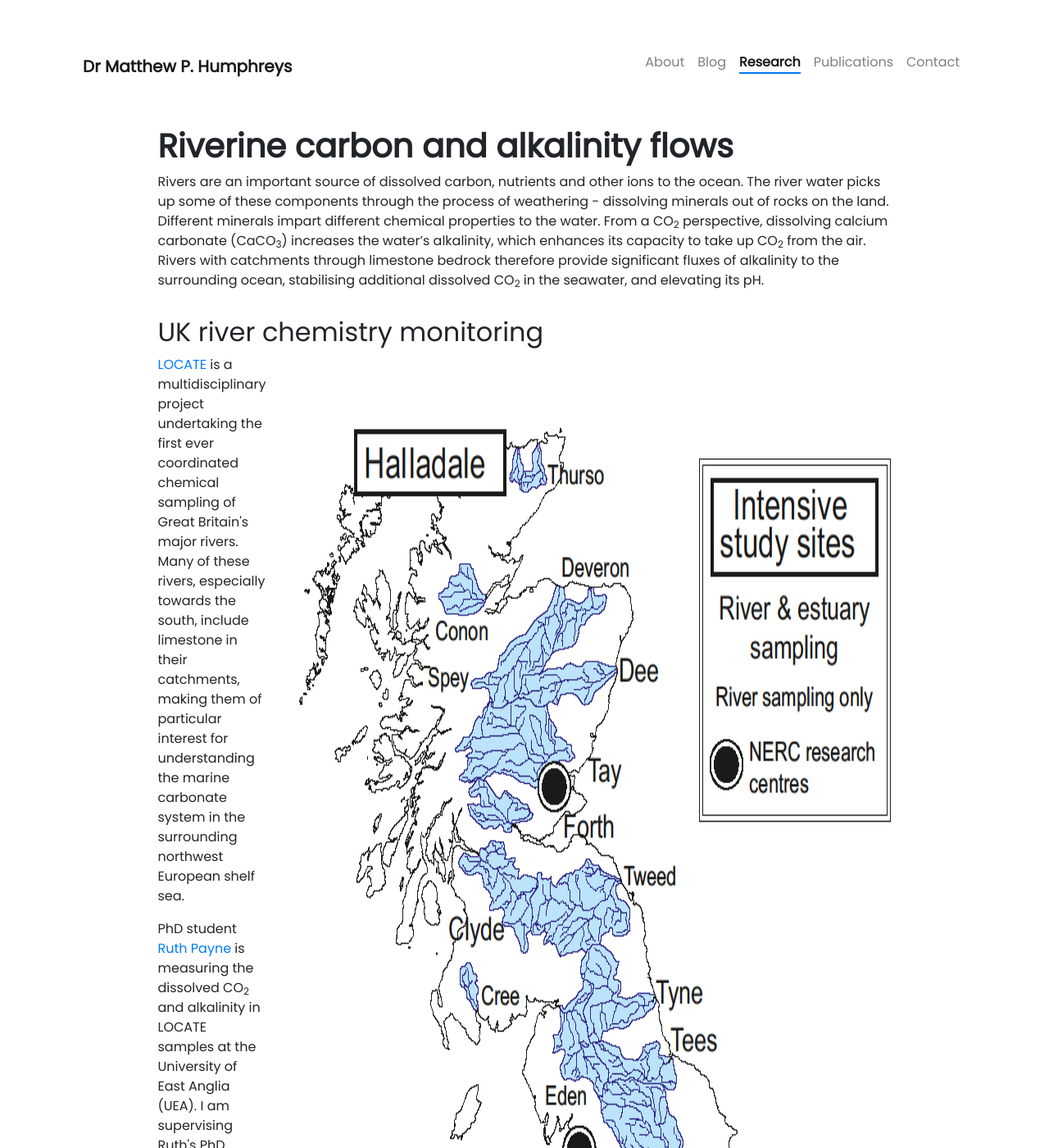
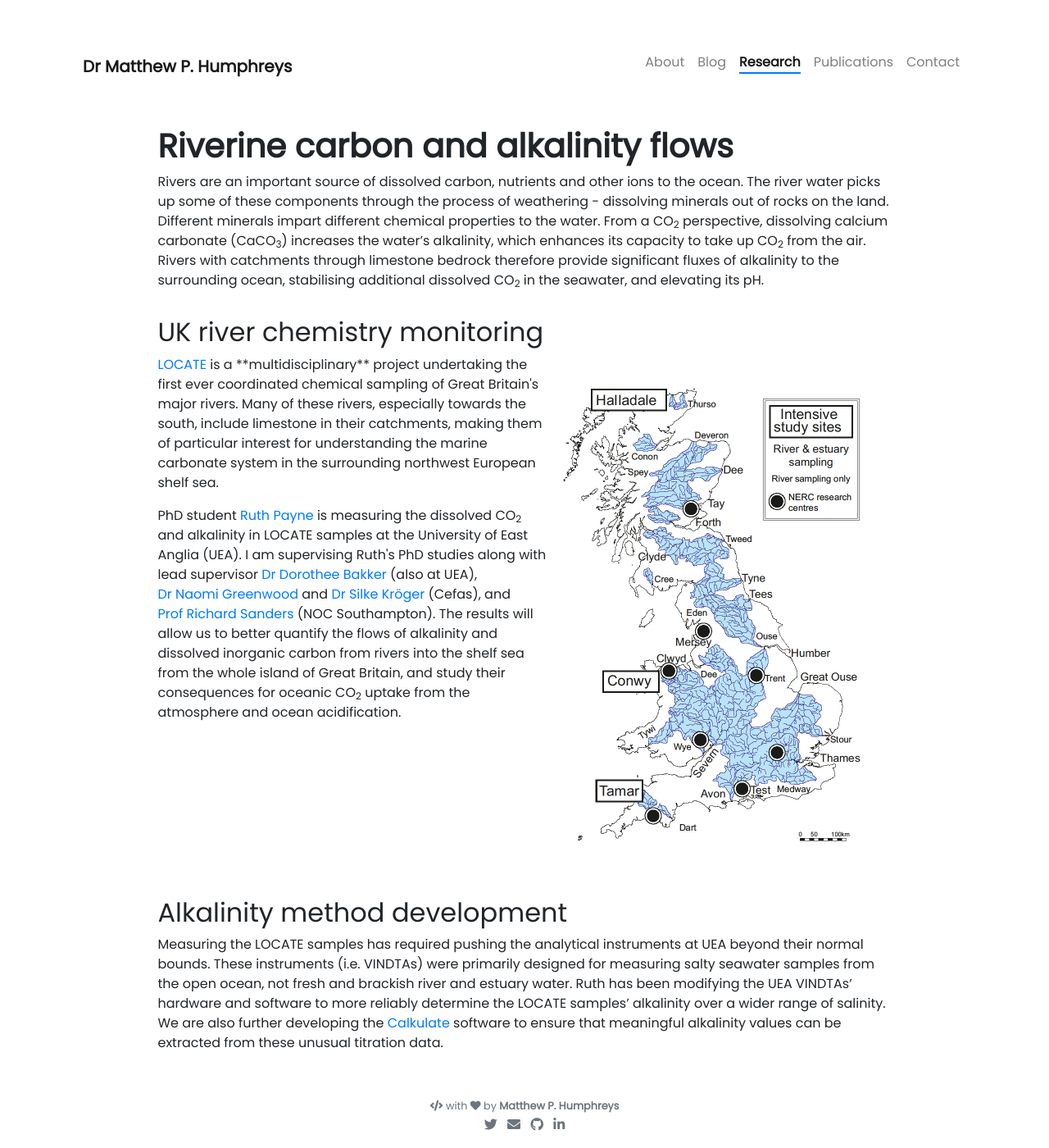
Before and after one commit to mvdh7/mvdh7.github.io, a Jekyll site: the page built from _projects/350-locate.md, in a window 1280 px wide and 1400 px high. Shown: the whole window at 82% size. Built offline with Jekyll 4.4.1, drawn with Linux system fonts in a browser that asks for light colours; nearby versions of some CDN libraries; comment, search, counter and statistics services are not loaded.

Commit message:
half size

```diff
--- a/_projects/350-locate.md
+++ b/_projects/350-locate.md
@@ -17,12 +17,12 @@
 <div style="display:flex">
 
 <div>
-<p><a href="http://locate.ac.uk/">LOCATE</a> is a multidisciplinary project undertaking the first ever coordinated chemical sampling of Great Britain's major rivers. Many of these rivers, especially towards the south, include limestone in their catchments, making them of particular interest for understanding the marine carbonate system in the surrounding northwest European shelf sea.</p>
+<p><a href="http://locate.ac.uk/">LOCATE</a> is a **multidisciplinary** project undertaking the first ever coordinated chemical sampling of Great Britain's major rivers. Many of these rivers, especially towards the south, include limestone in their catchments, making them of particular interest for understanding the marine carbonate system in the surrounding northwest European shelf sea.</p>
 
 <p>PhD student <a href="https://people.uea.ac.uk/ruth_s_payne">Ruth Payne</a> is measuring the dissolved CO<sub>2</sub> and alkalinity in LOCATE samples at the University of East Anglia (UEA). I am supervising Ruth's PhD studies along with lead supervisor <a href="https://people.uea.ac.uk/d_bakker">Dr Dorothee Bakker</a> (also at UEA), <a href="https://people.uea.ac.uk/n_greenwood">Dr Naomi Greenwood</a> and <a href="https://www.cefas.co.uk/about-us/people/dr-silke-kroeger/">Dr Silke Kröger</a> (Cefas), and <a href="https://noc.ac.uk/people/rics">Prof Richard Sanders</a> (NOC Southampton). The results will allow us to better quantify the flows of alkalinity and dissolved inorganic carbon from rivers into the shelf sea from the whole island of Great Britain, and study their consequences for oceanic CO<sub>2</sub> uptake from the atmosphere and ocean acidification.</p>
 </div>
 
-<img src="https://raw.githubusercontent.com/mvdh7/mvdh7.github.io/master/images/locate.png" alt="Map of UK river catchments investigated by the LOCATE research programme." width="842" height="1194" />
+<img src="https://raw.githubusercontent.com/mvdh7/mvdh7.github.io/master/images/locate.png" alt="Map of UK river catchments investigated by the LOCATE research programme." width="421" height="597" />
 
 </div>
 
```
